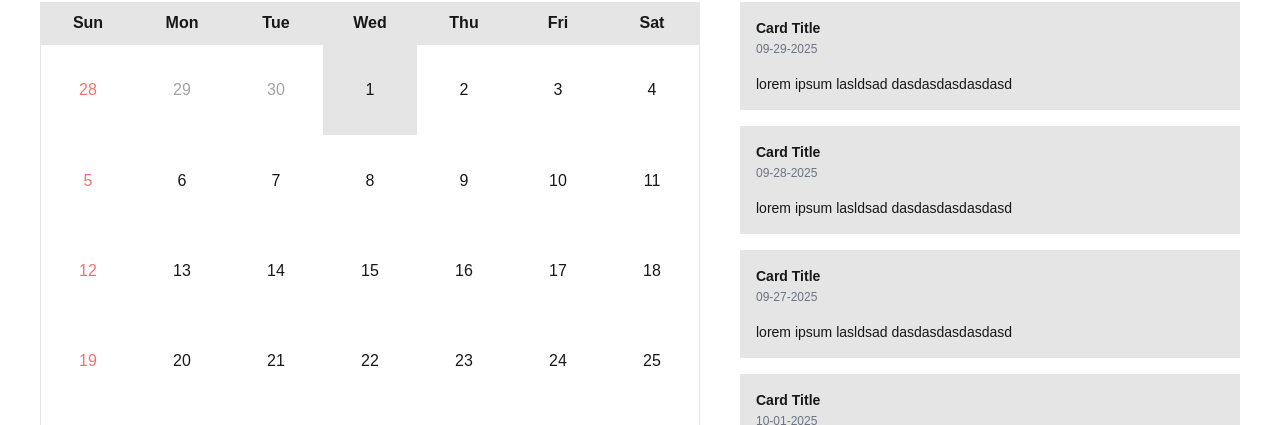
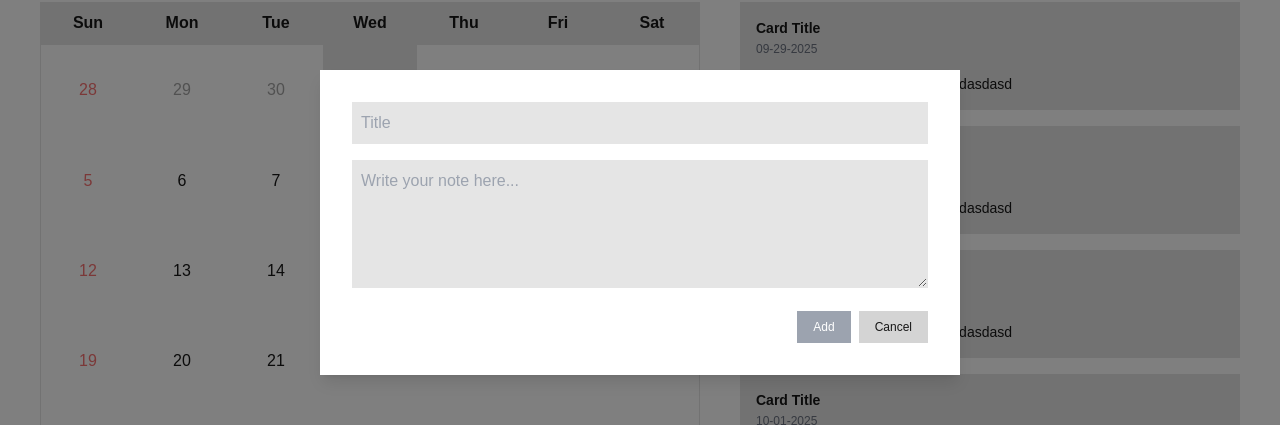
Before and after one commit to marjj/calendar-journal, a React (Create React App) app: page / in a window 1280 px wide. Both pictures are taken after a click on the element "10". Shown: the part 178-603 px from the top of the page. Built offline with nearby package versions, Linux system fonts and the light colour scheme; some icons are missing; a web font is replaced by a local one.

Commit message:
feat: popup component add, update css animation and remove unused css

```diff
--- a/src/App.css
+++ b/src/App.css
@@ -10,3 +10,13 @@
 body {
   font-family: 'SUSE Mono', sans-serif;
 }
+
+@keyframes expand {
+    0% { transform: scaleX(0) }
+    100% { transform: scaleX(1) }
+}
+
+@keyframes fadeIn {
+    0% { opacity: 0 }
+    100% { opacity: 1 }
+}
--- a/src/App.js
+++ b/src/App.js
@@ -7,6 +7,7 @@ import { useEffect, useState } from 'react';
 import Card from './components/Card';
 import Calendar from './components/Calendar';
 import Alert from './components/Alert'
+import Popup from './components/Popup';
 
 // TODO: data source/handling
 import data from './data'
@@ -15,6 +16,7 @@ function App() {
   const [mode, setMode] = useState('light')
   const [showAlert, setShowAlert] = useState(false)
   const [alertMessage, setAlertMessage] = useState('')
+  const [showPopup, setShowPopup] = useState(false)
 
   useEffect(() => {
     const _mode = window.matchMedia('(prefers-color-scheme: dark)').matches ? 'dark' : 'light'
@@ -34,19 +36,42 @@ function App() {
 
   return (
     <div className="bg-white dark:bg-neutral-900 text-neutral-900 dark:text-white h-full p-10">
+      <Popup
+        show={showPopup}
+        callback={(type) => {
+          // type confirm, or close
+          setShowPopup(!showPopup)
+        }}
+        buttons={[
+          { text: 'Add', type: 'confirm'},
+          { text: 'Cancel', type: 'close'}
+        ]}
+      />
+
       <button className="absolute top-4 right-4 z-11" onClick={() => {
         setMode(mode === 'dark' ? 'light' : 'dark')
       }}>
         {mode === 'dark' ? <SunIcon/> : <MoonIcon/>}
       </button>
+
       <Alert message={alertMessage} type="confirmation" show={showAlert} callback={(type) => { setShowAlert(false) }}/>
+
       <div className="text-center text-3xl font-bold py-5 pb-10">
         Journal
       </div>
+
       <div className="grid grid-rows-[40%_1fr] md:grid-rows-1 md:grid-cols-[55%_1fr] gap-10 h-3/4 overflow-auto md:overflow-hidden">
-        <Calendar data={data.data.map(d => {
-          return { date: d.date}
-        })}/>
+        <Calendar
+          data={data.data.map(d => {
+            return { date: d.date}
+          })}
+
+          callback={(d) => {
+            const _data = data.data.find(_d => new Date(_d.date).toDateString() === d.date.toDateString())
+            console.log(d, _data)
+            setShowPopup(true)
+          }}
+        />
         <div className="md:max-h-full md:overflow-y-scroll">
           <h2 className="text-lg font-bold mb-4">Notes</h2>
           { data.data.map((d, i) =>
--- a/src/components/Alert/index.css
+++ /dev/null
@@ -1,9 +0,0 @@
-@keyframes expand {
-    0% { transform: scaleX(0) }
-    100% { transform: scaleX(1) }
-}
-
-@keyframes fadeIn {
-    0% { opacity: 0 }
-    100% { opacity: 1 }
-}
--- a/src/components/Alert/index.js
+++ b/src/components/Alert/index.js
@@ -1,13 +1,11 @@
-import './index.css'
-
 import { XIcon } from '@primer/octicons-react'
 
 function Alert({ message, type, show, callback }) {
   if (!show) return null;
 
-  return <div className="absolute top-10 left-0 h-full bg-white dark:bg-neutral-900 bg-opacity-70 dark:bg-opacity-70 w-full z-10 flex items-center justify-center" onClick={() => callback('close')}>
-    <div className={`relative bg-neutral-200 text-neutral-700 dark:bg-neutral-800 dark:text-white transition-all scaleX-0 ${show ? 'animate-[expand_0.2s_ease-in-out_forwards]' : 'scaleX-0'}`}>
-      <div className="animate-[fadeIn_0.1s_ease-in-out_0.2s_forwards] animation-delay-200 opacity-0">
+  return <div className="fixed inset-0 z-10 flex items-center justify-center bg-black bg-opacity-40 dark:bg-opacity-60 flex flex-col gap-4" onClick={() => callback('close')}>
+    <div className={`relative bg-white text-neutral-700 dark:bg-neutral-800 dark:text-white transition-all scaleX-0 ${show ? 'animate-[expand_0.2s_ease-in-out_forwards]' : 'scaleX-0'}`}>
+      <div className="animate-[fadeIn_0.1s_ease-in-out_0.2s_forwards] opacity-0">
         <button className="float-right pr-2 pt-2" onClick={() => callback('close')}>
           <XIcon size={10}/>
         </button>
--- a/src/components/Calendar/index.js
+++ b/src/components/Calendar/index.js
@@ -1,7 +1,7 @@
 import { useEffect, useState } from 'react';
 import { ChevronLeftIcon, ChevronRightIcon, NorthStarIcon } from '@primer/octicons-react'
 
-function Calendar ({ data }) {
+function Calendar ({ data, callback }) {
   const d = new Date()
   const [current, setCurrent] = useState(new Date(d.getFullYear(), d.getMonth()));
   const [dates, setDates] = useState([])
@@ -41,7 +41,7 @@ function Calendar ({ data }) {
             const sundayClass = d.day === 0 ? 'text-red-400' : ''
             const inactiveMonthClass = d.month !== (current.getMonth() + 1) ? 'text-neutral-400 dark:text-neutral-500' : ''
             return (
-              <div key={`${d.key}`} className={`relative flex items-center justify-center cursor-pointer hover:bg-neutral-400 hover:text-gray-100 dark:hover:bg-neutral-100 dark:hover:text-gray-500 ${sundayClass} ${inactiveMonthClass} ${activeClass} h-full`}>
+              <div key={`${d.key}`} onClick={() => callback(d) } className={`relative flex items-center justify-center cursor-pointer hover:bg-neutral-400 hover:text-gray-100 dark:hover:bg-neutral-100 dark:hover:text-gray-500 ${sundayClass} ${inactiveMonthClass} ${activeClass} h-full`}>
                 {d.date.getDate()}
 
                 { data.find(n =>
--- /dev/null
+++ b/src/components/Popup/index.js
@@ -0,0 +1,36 @@
+function Popup({ size='md', show, callback, buttons }) {
+  if (!show) return null;
+
+  const sizeClasses = {
+    sm: 'w-1/4 min-h-1/4 h-auto',
+    md: 'w-1/2 min-h-1/4 h-auto',
+    lg: 'w-3/4 min-h-1/4 h-auto',
+  };
+
+  const focusClass = 'focus:outline-none focus:border focus:!border-black focus:dark:!border-white'
+  const expandAnimationClass = `scaleX-0 ${show ? 'animate-[expand_0.2s_ease-in-out_forwards]' : 'scaleX-0'}`
+  const showAnimationClass = 'animate-[fadeIn_0.1s_ease-in-out_0.2s_forwards] opacity-0'
+  return (
+    <div className="fixed inset-0 z-10 flex items-center justify-center bg-black bg-opacity-50 flex flex-col gap-4">
+      <div className={`${expandAnimationClass} bg-white dark:bg-neutral-800 flex flex-col items-center justify-center gap-4 shadow-lg p-8 ${sizeClasses[size]} justify-between`}>
+        <div className={`${showAnimationClass} w-full`}>
+          <div className="w-full">
+            <input type="text" placeholder="Title" className={`w-full p-2 mb-4 bg-neutral-200 dark:bg-neutral-700 text-neutral-900 dark:text-white border border-neutral-200 dark:border-neutral-700 ${focusClass}`}/>
+            <textarea placeholder="Write your note here..." className={`w-full p-2 h-32 mb-4 bg-neutral-200 dark:bg-neutral-700 text-neutral-900 dark:text-white border border-neutral-200 dark:border-neutral-700 ${focusClass}`}></textarea>
+          </div>
+          <div className="w-full flex gap-2 text-xs justify-end">
+            { buttons.map((button, _i) => {
+              const buttonClasses = button.type === 'confirm' ? 'bg-gray-400 dark:bg-gray-700 text-white' : 'bg-neutral-300 dark:bg-neutral-600 dark:text-white'
+              return (
+                <button key={_i} className={`px-4 py-2 ${buttonClasses}`} onClick={() => callback(button.type)}>
+                  {button.text}
+                </button>
+              )
+            }) }
+          </div>
+        </div>
+      </div>
+    </div>
+  );
+}
+export default Popup;
```
